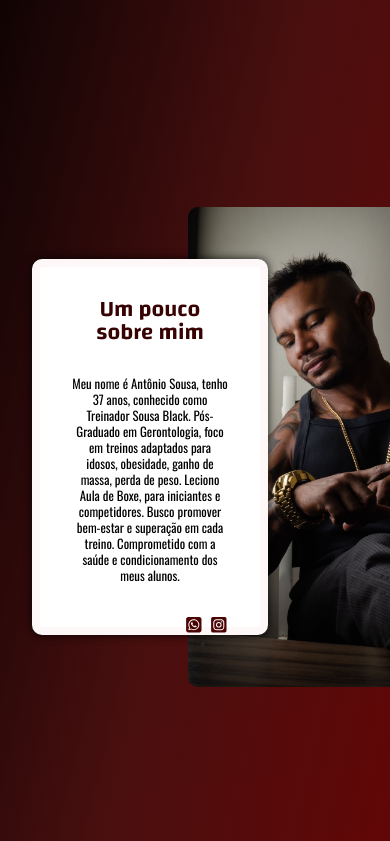
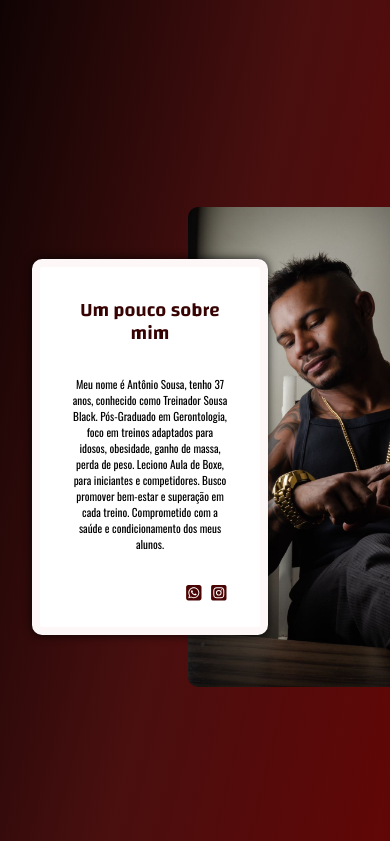
Before and after one commit to yagovysk/Projeto-Black, a React (Vite) app: page / in a window 390 px wide. Shown: the part 1156-1997 px from the top of the page. Built offline with nearby package versions, Linux system fonts and the light colour scheme; a web font is replaced by a local one.

Commit message:
Update Sobre.css

```diff
--- a/src/Components/About/Sobre.css
+++ b/src/Components/About/Sobre.css
@@ -81,11 +81,11 @@
     left: 2rem;
   }
   .container-card h2 {
-    font-size: 1.4rem;
+    font-size: 1.2rem;
     line-height: 1.4rem;
   }
   .container-card p {
-    font-size: 0.8rem;
+    font-size: 0.7rem;
     line-height: 1rem;
     letter-spacing: 0;
   }
```
